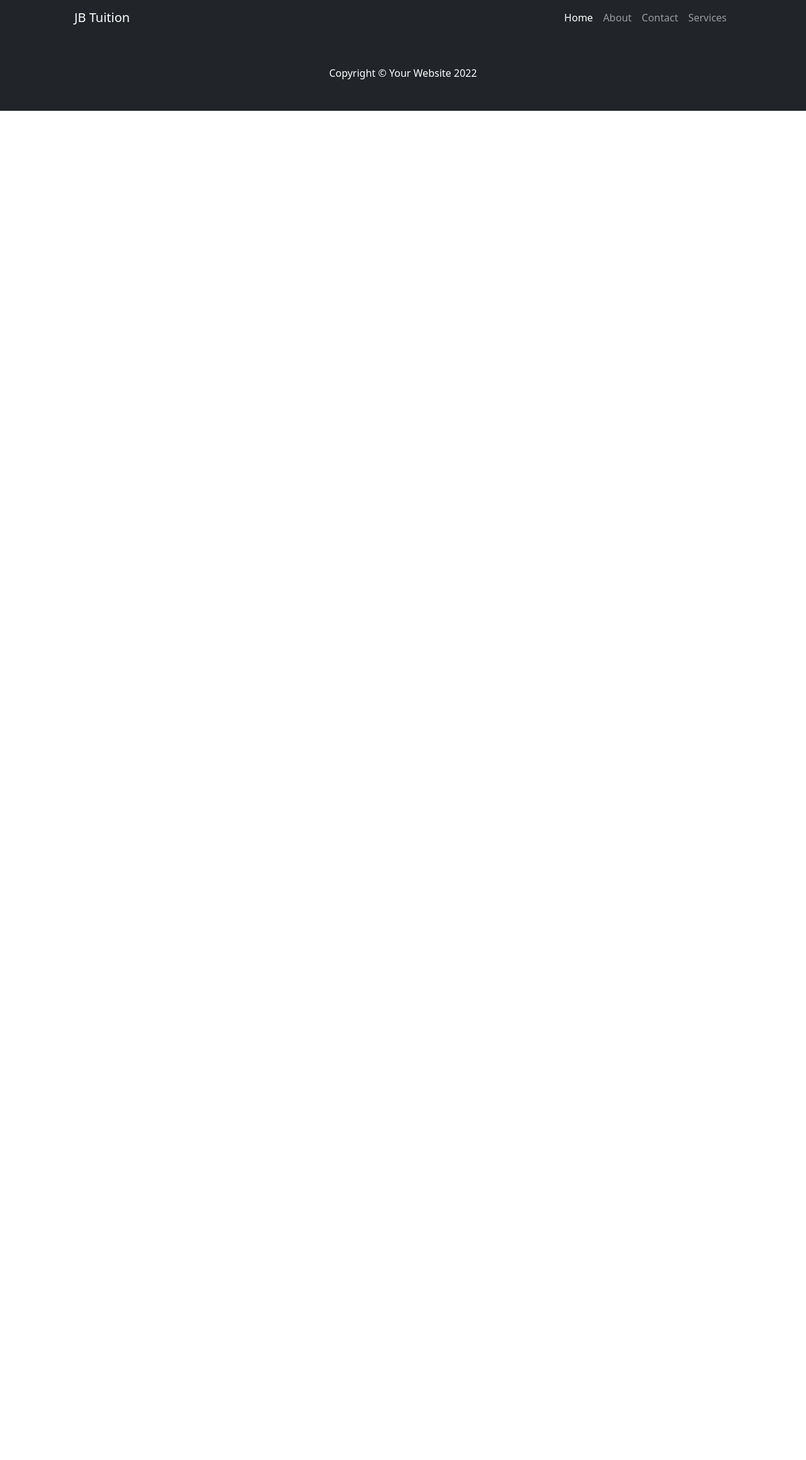
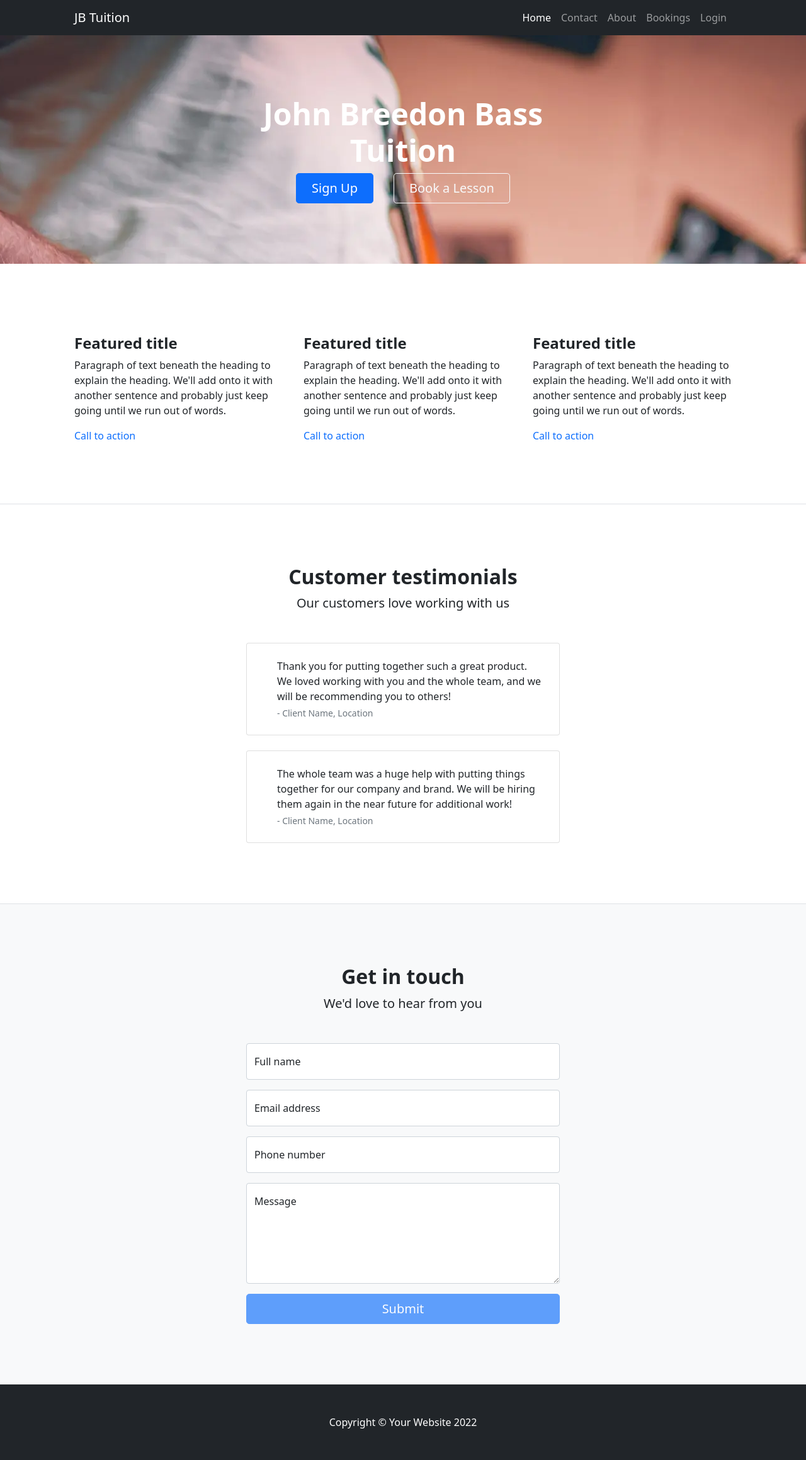
Before and after one commit to adamhatton/john-breedon-bass-tuition-pp4, a Django app: page / in a window 1280 px wide. Shown: the whole page at 63% size. Before the commit the page ends 176 px from the top, so only its background shows below. Run offline with Django 3.2, Linux system fonts and the light colour scheme.

Commit message:
Add first draft of index.html

```diff
--- a/home/views.py
+++ b/home/views.py
@@ -5,4 +5,4 @@ from django.views import View
 class HomePage(View):
 
     def get(self, request):
-        return render(request, 'base.html')
+        return render(request, 'index.html')
--- a/static/css/style.css
+++ b/static/css/style.css
@@ -0,0 +1,7 @@
+html {
+    height: 100%;
+}
+
+#home-header {
+    background: black url('/static/images/person-playing-bass-guitar.webp') center top no-repeat fixed;
+}
--- a/templates/base.html
+++ b/templates/base.html
@@ -1,4 +1,5 @@
 {% load static %}
+{% url 'home' as home %}
 
 <!DOCTYPE html>
 <html lang="en">
@@ -13,10 +14,10 @@
     <meta name="author" content="Adam Hatton">
     <link href="https://cdn.jsdelivr.net/npm/bootstrap@5.0.2/dist/css/bootstrap.min.css" rel="stylesheet"
         integrity="sha384-EVSTQN3/azprG1Anm3QDgpJLIm9Nao0Yz1ztcQTwFspd3yD65VohhpuuCOmLASjC" crossorigin="anonymous">
-    <link rel="stylesheet" href="{% static 'css/style.css' %}">
     <script src="https://cdn.jsdelivr.net/npm/bootstrap@5.0.2/dist/js/bootstrap.bundle.min.js"
         integrity="sha384-MrcW6ZMFYlzcLA8Nl+NtUVF0sA7MsXsP1UyJoMp4YLEuNSfAP+JcXn/tWtIaxVXM" crossorigin="anonymous">
     </script>
+    <link rel="stylesheet" href="{% static 'css/style.css' %}">
     <title>John Breedon Bass Tuition</title>
 </head>
 
@@ -30,14 +31,19 @@
                 aria-label="Toggle navigation"><span class="navbar-toggler-icon"></span></button>
             <div class="collapse navbar-collapse" id="navbarSupportedContent">
                 <ul class="navbar-nav ms-auto mb-2 mb-lg-0">
-                    <li class="nav-item"><a class="nav-link active" aria-current="page" href="#!">Home</a></li>
+                    <li class="nav-item"><a class="nav-link {% if request.path == home %} active {% endif %}" aria-current="page" href="#!">Home</a></li>
+                    <li class="nav-item"><a class="nav-link" href="#!">Contact</a></li>
                     <li class="nav-item"><a class="nav-link" href="#!">About</a></li>
-                    <li class="nav-item"><a class="nav-link" href="#!">Contact</a></li>
-                    <li class="nav-item"><a class="nav-link" href="#!">Services</a></li>
+                    <li class="nav-item"><a class="nav-link" href="#!">Bookings</a></li>
+                    <li class="nav-item"><a class="nav-link" href="#!">Login</a></li>
                 </ul>
             </div>
         </div>
     </nav>
+
+    {% block content %}
+    <!-- Content Goes here -->
+    {% endblock content %}
 
     <!-- Footer-->
     <footer class="py-5 bg-dark">
--- a/templates/index.html
+++ b/templates/index.html
@@ -1,15 +1,17 @@
+{% extends 'base.html' %}
+
+{% block content %}
+
 <!-- Header-->
-    <header class="bg-dark py-5">
+<header id="home-header" class="bg-dark py-5">
     <div class="container px-5">
         <div class="row gx-5 justify-content-center">
             <div class="col-lg-6">
                 <div class="text-center my-5">
-                        <h1 class="display-5 fw-bolder text-white mb-2">Present your business in a whole new way</h1>
-                        <p class="lead text-white-50 mb-4">Quickly design and customize responsive mobile-first sites
-                            with Bootstrap, the world’s most popular front-end open source toolkit!</p>
+                    <h1 class="display-5 fw-bolder text-white mb-2">John Breedon Bass Tuition</h1>
                     <div class="d-grid gap-3 d-sm-flex justify-content-sm-center">
-                            <a class="btn btn-primary btn-lg px-4 me-sm-3" href="#features">Get Started</a>
-                            <a class="btn btn-outline-light btn-lg px-4" href="#!">Learn More</a>
+                        <a class="btn btn-primary btn-lg px-4 me-sm-3" href="#features">Sign Up</a>
+                        <a class="btn btn-outline-light btn-lg px-4" href="#!">Book a Lesson</a>
                     </div>
                 </div>
             </div>
@@ -21,8 +23,8 @@
     <div class="container px-5 my-5">
         <div class="row gx-5">
             <div class="col-lg-4 mb-5 mb-lg-0">
-                    <div class="feature bg-primary bg-gradient text-white rounded-3 mb-3"><i
-                            class="bi bi-collection"></i></div>
+                <div class="feature bg-primary bg-gradient text-white rounded-3 mb-3"><i class="bi bi-collection"></i>
+                </div>
                 <h2 class="h4 fw-bolder">Featured title</h2>
                 <p>Paragraph of text beneath the heading to explain the heading. We'll add onto it with another
                     sentence and probably just keep going until we run out of words.</p>
@@ -144,9 +146,8 @@
                     </div>
                     <!-- Message input-->
                     <div class="form-floating mb-3">
-                            <textarea class="form-control" id="message" type="text"
-                                placeholder="Enter your message here..." style="height: 10rem"
-                                data-sb-validations="required"></textarea>
+                        <textarea class="form-control" id="message" type="text" placeholder="Enter your message here..."
+                            style="height: 10rem" data-sb-validations="required"></textarea>
                         <label for="message">Message</label>
                         <div class="invalid-feedback" data-sb-feedback="message:required">A message is required.
                         </div>
@@ -179,3 +180,5 @@
         </div>
     </div>
 </section>
+
+{% endblock %}
```
Also changed, not shown: static/images/person-playing-bass-guitar.webp (added). Lines whose indentation alone changed are shown as unchanged.
